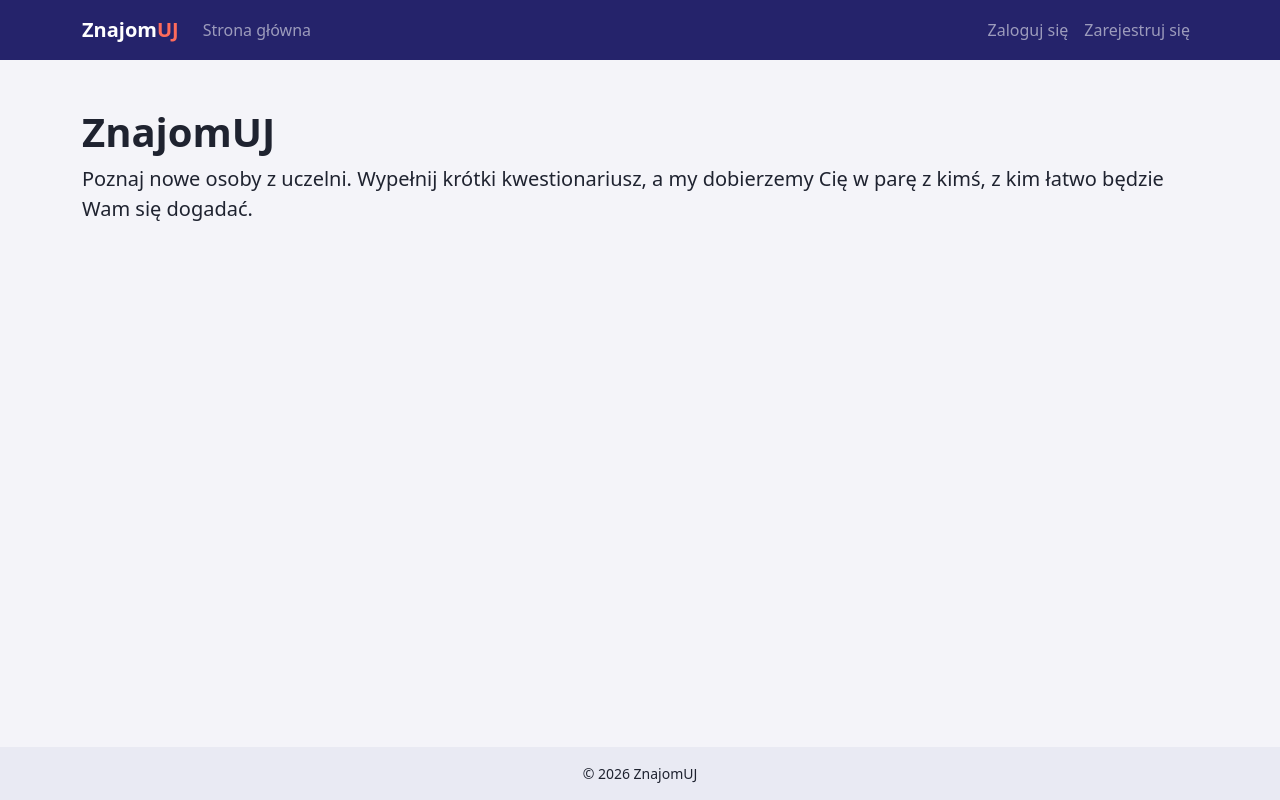
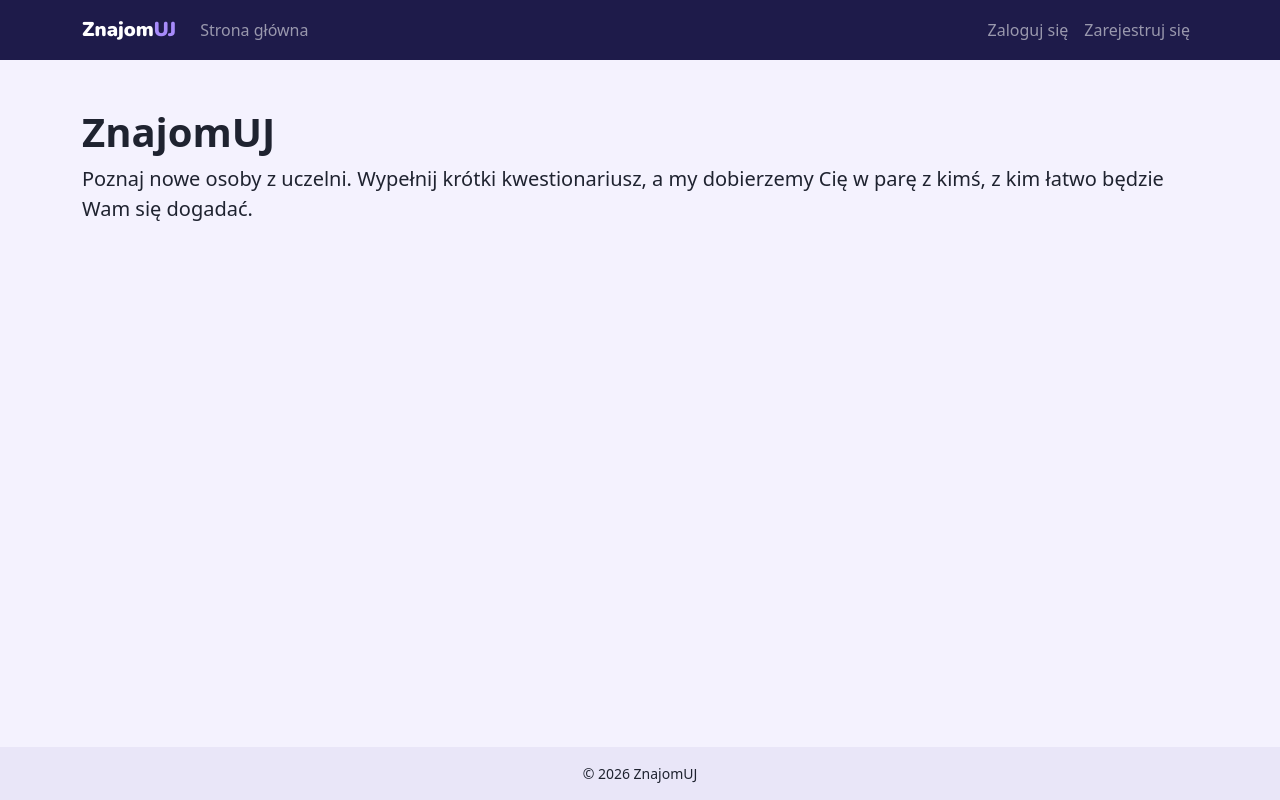
Before and after one commit to ZnajomUJ-Team/ZnajomUJ, a Django app: page / in a window 1280 px wide. Run offline with Django 5.2, Linux system fonts and the light colour scheme.

Commit message:
Switch palette to logo variant 9 and use Nunito for the brand name

```diff
--- a/static/css/site.css
+++ b/static/css/site.css
@@ -1,14 +1,16 @@
 /* Site styles, loaded after Bootstrap. */
 
 :root {
-  /* Placeholder palette. Palette chosen from first logo template */
-  --zn-primary: #25236B;
-  --zn-primary-rgb: 37, 35, 107;
-  --zn-primary-dark: #1A1850;
-    --zn-accent: #EE4B3A;
-  --zn-accent-light: #FE6B5B;
-  --zn-accent-text: #C73A2A;
-  --zn-bg: #F4F4F9;
+  /* Palette from logo variant 9 (indigo and violet). */
+  --zn-primary: #1E1B4A;
+  --zn-primary-rgb: 30, 27, 74;
+  --zn-primary-dark: #151338;
+  --zn-primary-dark-rgb: 21, 19, 56;
+  --zn-accent: #7B3AEC;        /* violet, 5.2:1 on the page background */
+  --zn-accent-light: #A78BFA;  /* for dark backgrounds, 5.9:1 on indigo */
+  --zn-accent-text: #7B3AEC;   /* for text on light backgrounds */
+  --zn-bg: #F4F2FE;
+  --zn-surface: #E9E6F8;
   --zn-text: #1F2330;
 
   --bs-primary: var(--zn-primary);
@@ -16,7 +18,7 @@
   --bs-link-color: var(--zn-primary);
   --bs-link-color-rgb: var(--zn-primary-rgb);
   --bs-link-hover-color: var(--zn-primary-dark);
-  --bs-link-hover-color-rgb: 26, 24, 80;
+  --bs-link-hover-color-rgb: var(--zn-primary-dark-rgb);
   --bs-body-color: var(--zn-text);
   --bs-body-bg: var(--zn-bg);
 }
@@ -34,7 +36,7 @@
   --bs-btn-active-border-color: var(--zn-primary-dark);
   --bs-btn-disabled-bg: var(--zn-primary);
   --bs-btn-disabled-border-color: var(--zn-primary);
-  --bs-btn-focus-shadow-rgb: 37, 35, 107;
+  --bs-btn-focus-shadow-rgb: 30, 27, 74;
 }
 
 /* Touch targets of at least 44 px (mobile first). */
@@ -51,10 +53,14 @@
   align-items: center;
 }
 
-/* Visible keyboard focus. */
+/* Visible keyboard focus: violet on light, light violet on the dark navbar. */
 :focus-visible {
   outline: 3px solid var(--zn-accent);
   outline-offset: 2px;
+}
+
+.navbar :focus-visible {
+  outline-color: var(--zn-accent-light);
 }
 
 .skip-link:focus {
@@ -72,13 +78,14 @@ img {
 }
 
 .site-footer {
-  background-color: #E9EAF3;
+  background-color: var(--zn-surface);
   color: var(--zn-text);
 }
 
 /* "UJ" in the brand name is highlighted like in the logo. */
 .navbar-brand {
-  font-weight: 800;
+  font-family: "Nunito", system-ui, sans-serif;
+  font-weight: 900;
 }
 
 .navbar-brand .brand-uj {
--- a/templates/base.html
+++ b/templates/base.html
@@ -5,6 +5,9 @@
   <meta charset="utf-8">
   <meta name="viewport" content="width=device-width, initial-scale=1">
   <title>{% block title %}ZnajomUJ{% endblock %}</title>
+  <link rel="preconnect" href="https://fonts.googleapis.com">
+  <link rel="preconnect" href="https://fonts.gstatic.com" crossorigin>
+  <link href="https://fonts.googleapis.com/css2?family=Nunito:wght@900&display=swap" rel="stylesheet">
   <link href="https://cdn.jsdelivr.net/npm/bootstrap@5.3.9/dist/css/bootstrap.min.css" rel="stylesheet" integrity="sha384-yEPZ7jP9S0QKiUQ0m3jjsO4ProIW7wvR9gXkI7JOGa2XVsw53Yke2bsdkBbjmmiX" crossorigin="anonymous">
   <link rel="stylesheet" href="{% static 'css/site.css' %}">
   {% block extra_head %}{% endblock %}
```
